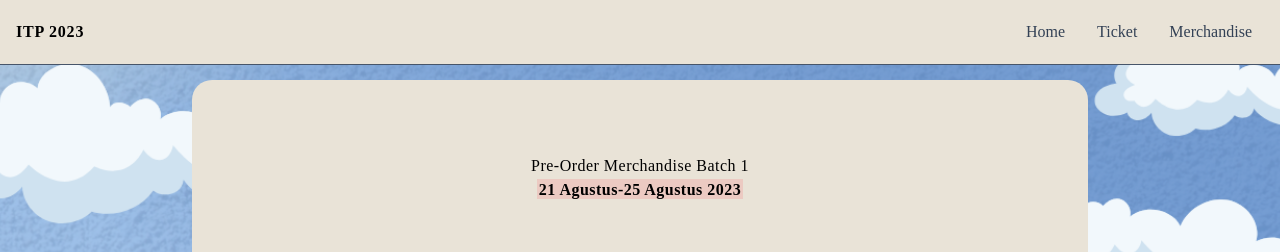
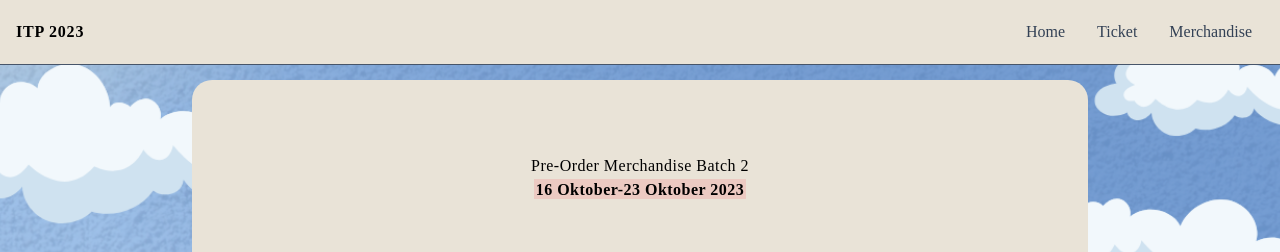
Before and after one commit to BellaAnanda01/itp, a React (Create React App) app: page /merchsuccess in a window 1280 px wide. Shown: the top 252 px of the page. Built offline with nearby package versions, Linux system fonts and the light colour scheme; a web font is replaced by a local one.

Commit message:
po-2 (2)

```diff
--- a/src/pages/MerchSuccess.jsx
+++ b/src/pages/MerchSuccess.jsx
@@ -23,7 +23,7 @@ const MerchSuccess = () => {
           flexDirection: "column",
           textAlign: 'center',
         }}>
-          <p style={{lineHeight: "24px"}}>Pre-Order Merchandise Batch 1<br/><span style={{backgroundColor: "rgba(239, 162, 162, 0.40)", padding: "1.5px"}}><b>21 Agustus-25 Agustus 2023</b></span></p>
+          <p style={{lineHeight: "24px"}}>Pre-Order Merchandise Batch 2<br/><span style={{backgroundColor: "rgba(239, 162, 162, 0.40)", padding: "1.5px"}}><b>16 Oktober-23 Oktober 2023</b></span></p>
           <p style={{
             fontFamily: "Chewy, cursive",
             fontSize: "21px",
```
